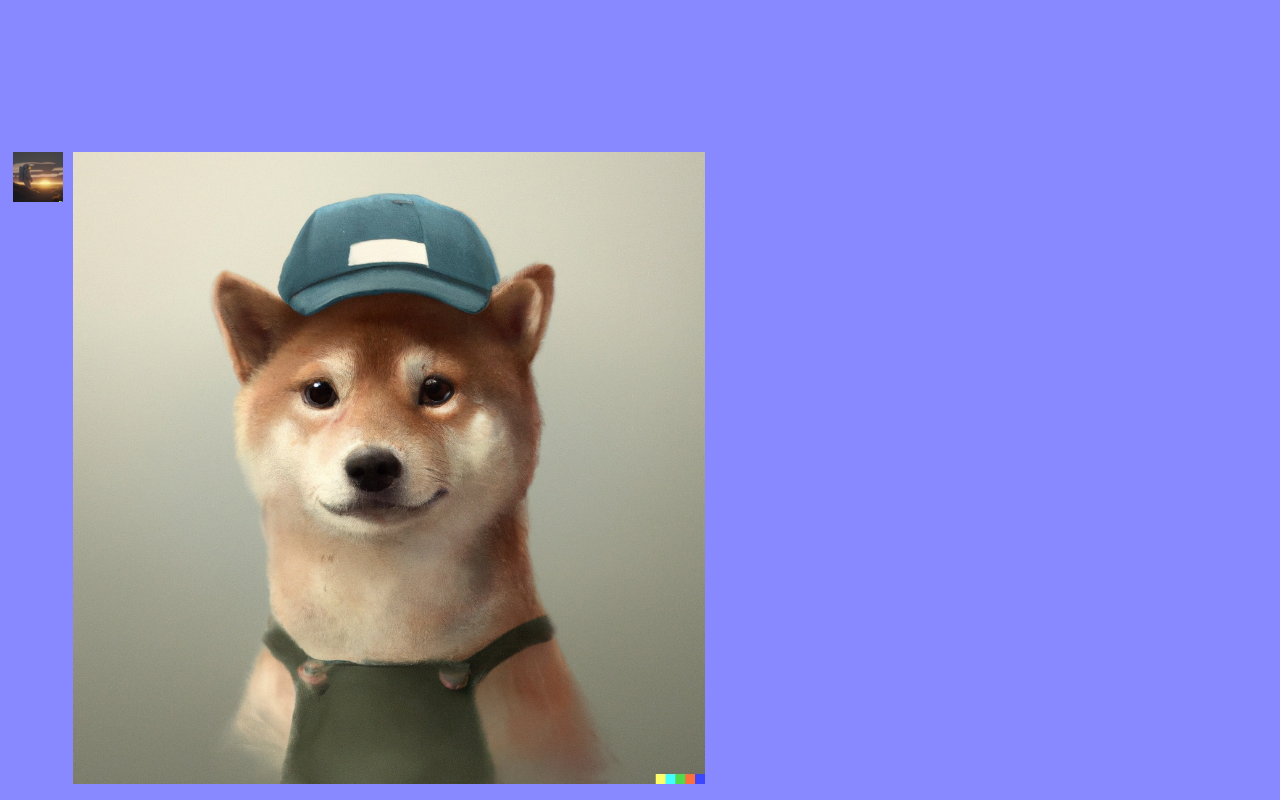
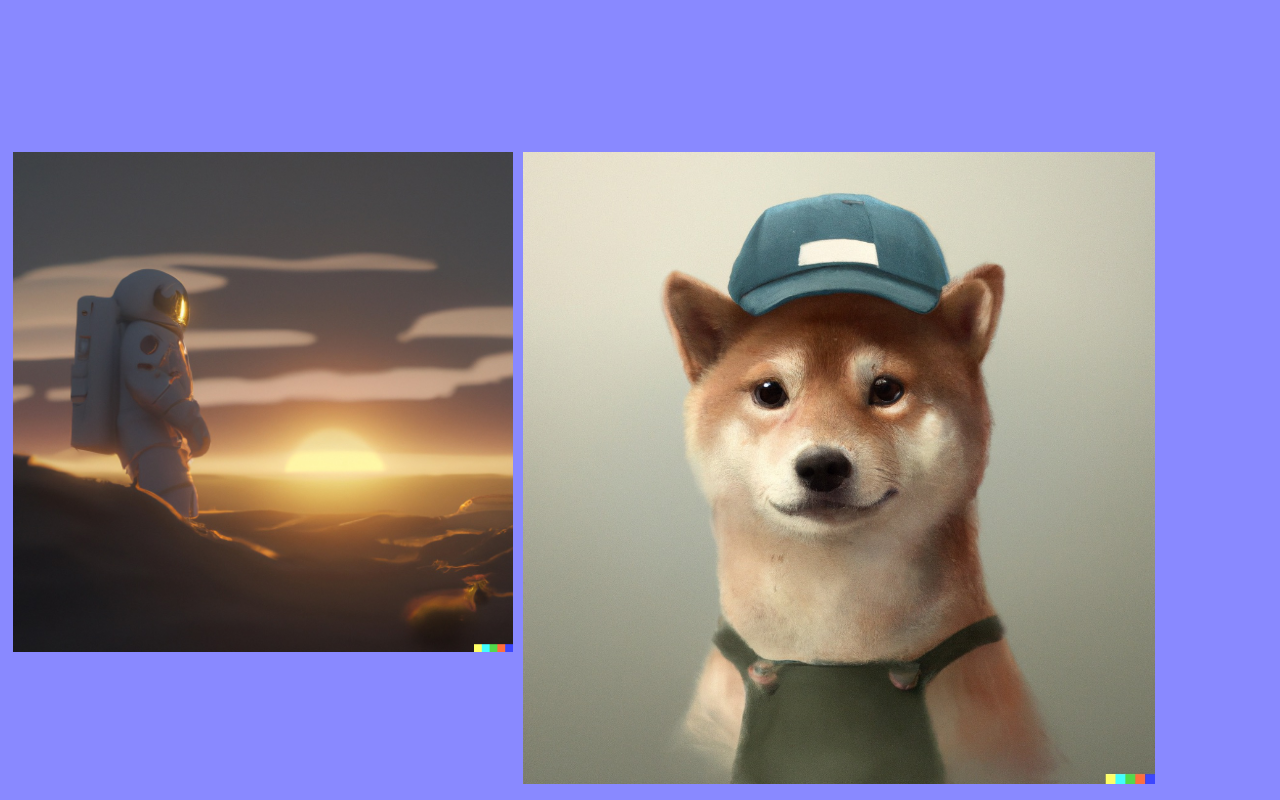
Before and after one commit to AvocadoPanda/about, a plain HTML site: page index.html in a window 1280 px wide. Shown: the part 2020-2820 px from the top of the page. Drawn offline with Linux system fonts and the light colour scheme.

Commit message:
Update index.html

```diff
--- a/index.html
+++ b/index.html
@@ -43,10 +43,10 @@
 
 
   <div class="row">
-    <div class="column" style="float:left ; width: 50px; padding: 5px;">
+    <div class="column" style="float:left ; width: 500px; padding: 5px;">
       <img src="../images/DALL·E 2022-07-24 09.30.34 - Astronaut watching sunset from hills, digital art.png" alt="Snow" style="width:100%">
     </div>
-    <div class="column style="float:left ; width: 50px; padding: 5px;">
+    <div class="column style="float:left; width: 50px; padding: 5px;">
       <img src="../images/IMG_0980.png" alt="Forest" style="width:100%">
     </div>
   </div>
```
